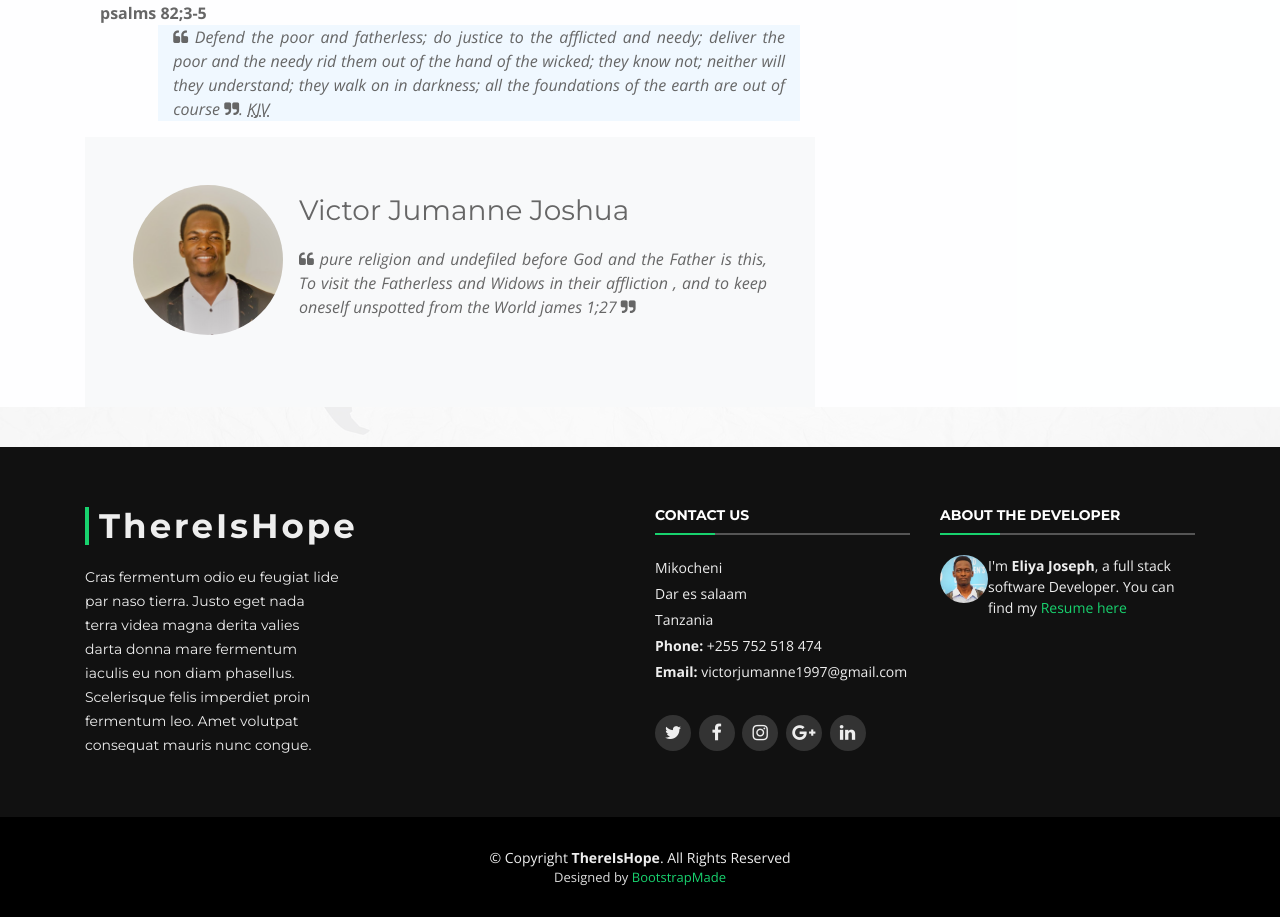
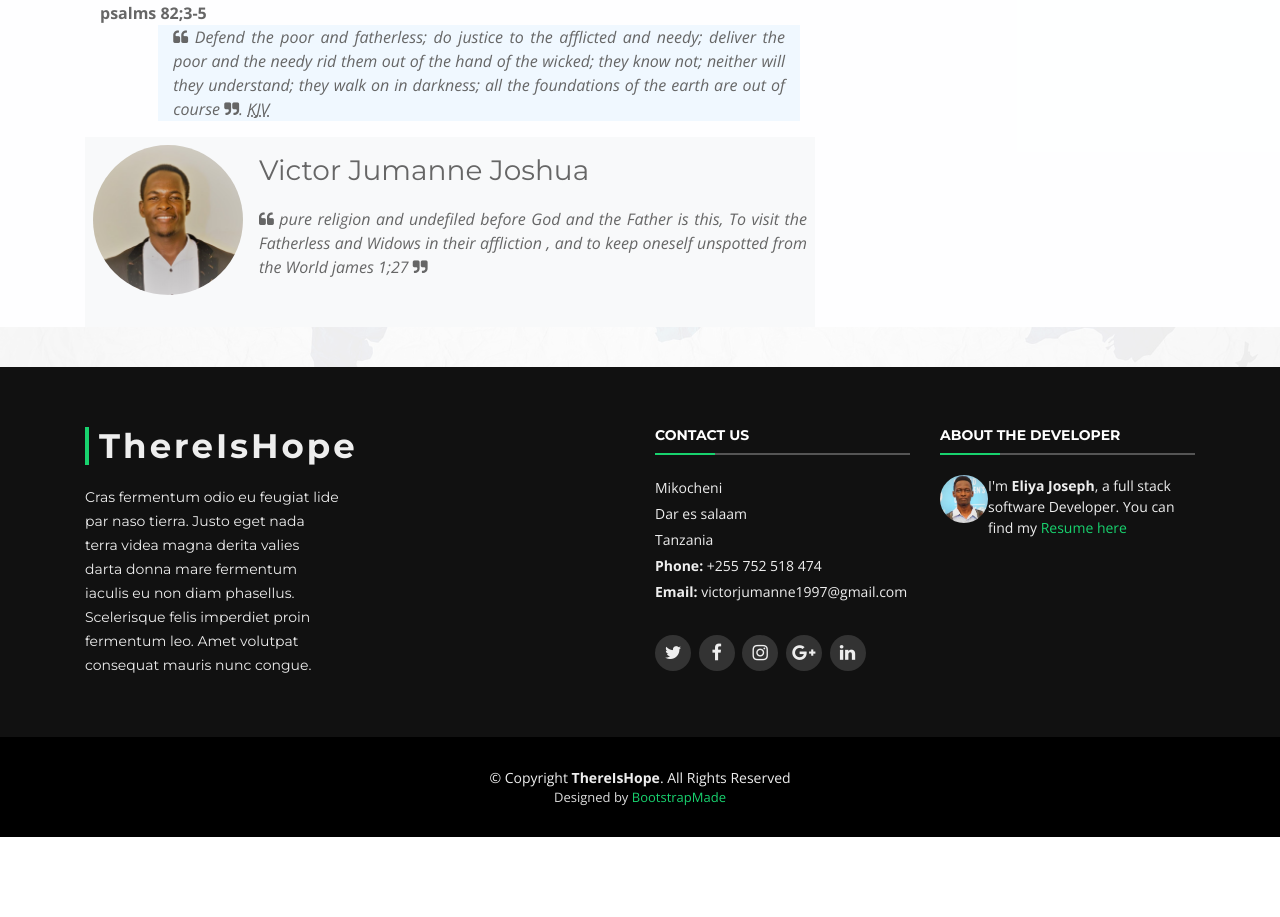
Before and after one commit to eliyajoseph7/Charity-app, a Django app: page /about in a window 1280 px wide. Shown: the part 3405-4322 px from the top of the page. After the commit the page ends 4242 px from the top, so only its background shows below. Run offline with Django 3.2, Linux system fonts and the light colour scheme; data that the repository does not hold is empty; some libraries are stand-ins or nearby versions.

Commit message:
modified

```diff
--- a/hope/templates/hope/pages/blog/about.html
+++ b/hope/templates/hope/pages/blog/about.html
@@ -62,13 +62,13 @@
 
                     </div>
 
-                    <div class="about-author d-flex p-5 bg-light">
+                    <div class="about-author d-flex p-2 bg-light">
                         <div class="bio align-self-md-center mr-3" style="">
                             <img src="{% static 'assets/img/victor2.jpg' %}" alt="Image placeholder" class="mb-4" style="height: 150px; width: 150px; object-fit: cover; border-radius: 100%;">
                         </div>
                         <div class="desc align-self-md-center ">
                             <h3>Victor Jumanne Joshua</h3>
-                            <p class="font-italic">
+                            <p class="font-italic" style="word-wrap: break-word;">
                                 <i class="fa fa-quote-left"></i> pure religion and undefiled before God and the Father is this, To visit the Fatherless and Widows in their affliction , and to keep oneself unspotted from the World james 1;27
 
                                 <i class="fa fa-quote-right"></i>
```
